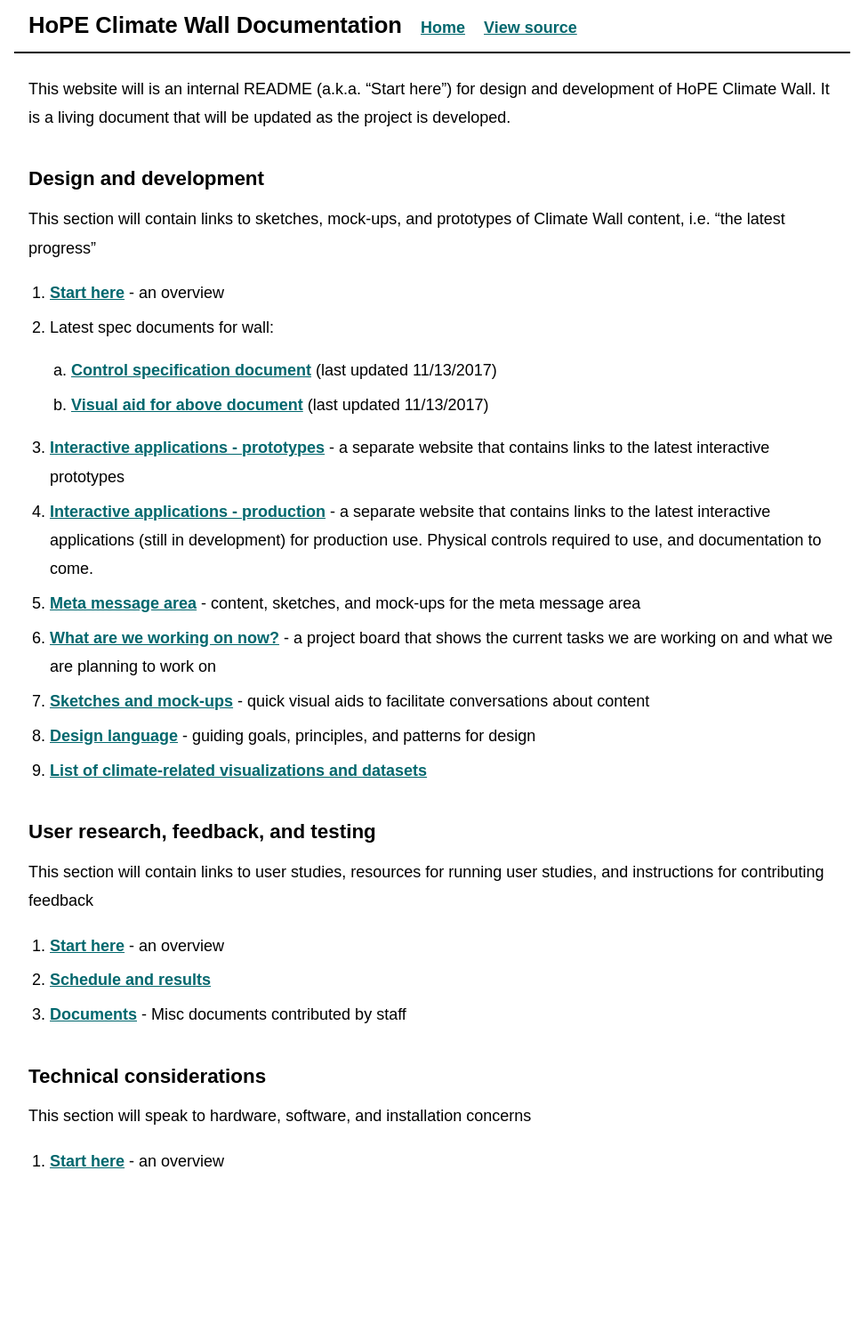
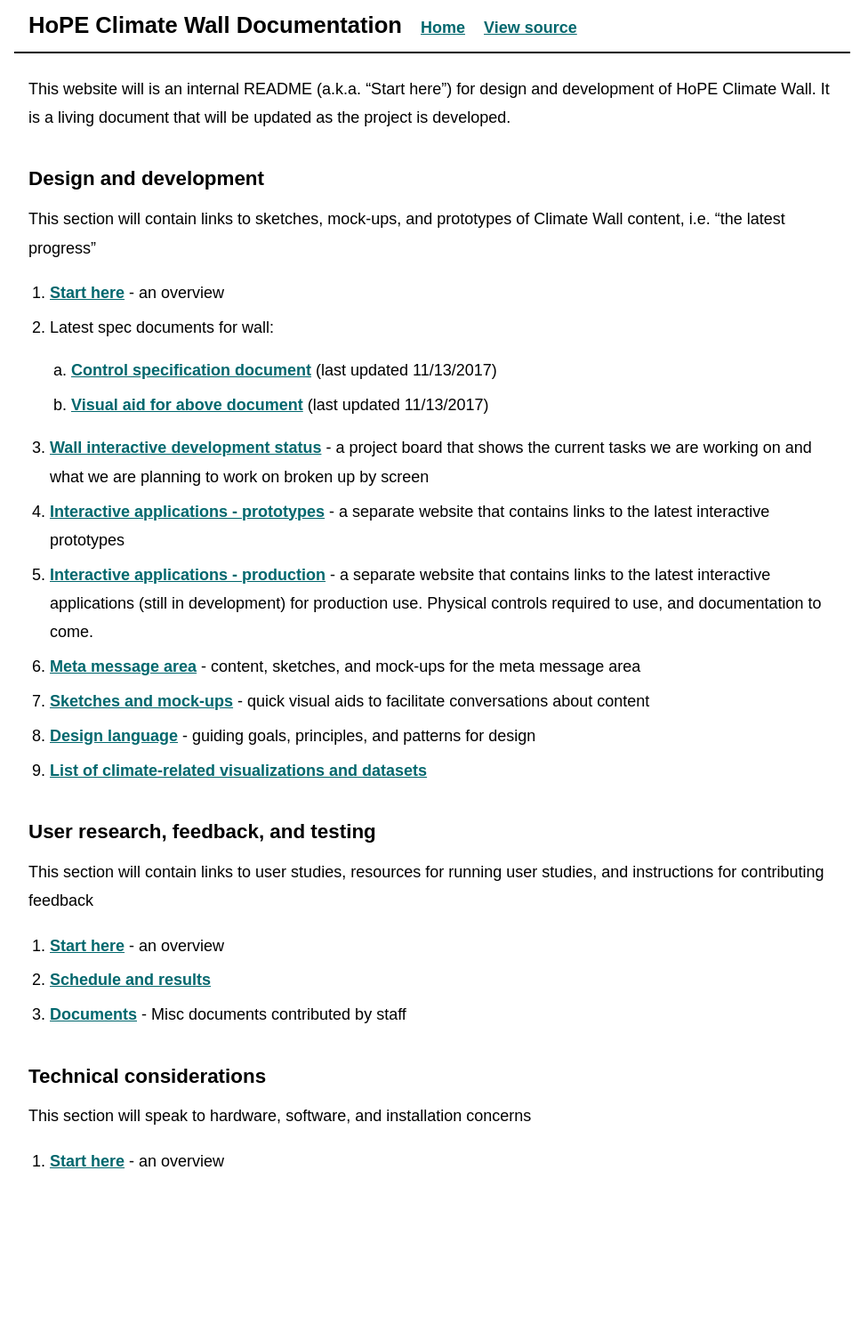
Before and after one commit to beefoo/climate-wall-docs, a Jekyll site: the page built from index.md, in a window 1280 px wide. Shown: the whole page at 89% size, without its empty margins (154-1121 px from the left). Built offline with Jekyll 4.4.1, drawn with Linux system fonts in a browser that asks for light colours.

Commit message:
add link to project management page

```diff
--- a/index.md
+++ b/index.md
@@ -14,10 +14,10 @@ This section will contain links to sketches, mock-ups, and prototypes of Climate
 1. Latest spec documents for wall:
     1. [Control specification document](assets/docs/HoPE_wall_control_specifications.pdf) (last updated 11/13/2017)
     1. [Visual aid for above document](assets/wall_rhythm.png) (last updated 11/13/2017)
+1. [Wall interactive development status](https://github.com/amnh-digital/hope-climate-ia/projects/1?fullscreen=true) - a project board that shows the current tasks we are working on and what we are planning to work on broken up by screen
 1. [Interactive applications - prototypes](https://beefoo.github.io/climate-lab/) - a separate website that contains links to the latest interactive prototypes
 1. [Interactive applications - production](https://amnh-digital.github.io/hope-climate-ia/) - a separate website that contains links to the latest interactive applications (still in development) for production use. Physical controls required to use, and documentation to come.
 1. [Meta message area](design/meta.html) - content, sketches, and mock-ups for the meta message area
-1. [What are we working on now?](https://github.com/beefoo/climate-lab/projects/1) - a project board that shows the current tasks we are working on and what we are planning to work on
 1. [Sketches and mock-ups](design/sketches.html) - quick visual aids to facilitate conversations about content
 1. [Design language](design/language.html) - guiding goals, principles, and patterns for design
 1. [List of climate-related visualizations and datasets](https://docs.google.com/document/d/1ESWwqXG4BXQTzJHK8P25ylZJd_dcMmUPbWRqFpiUbJ0/edit)
```
